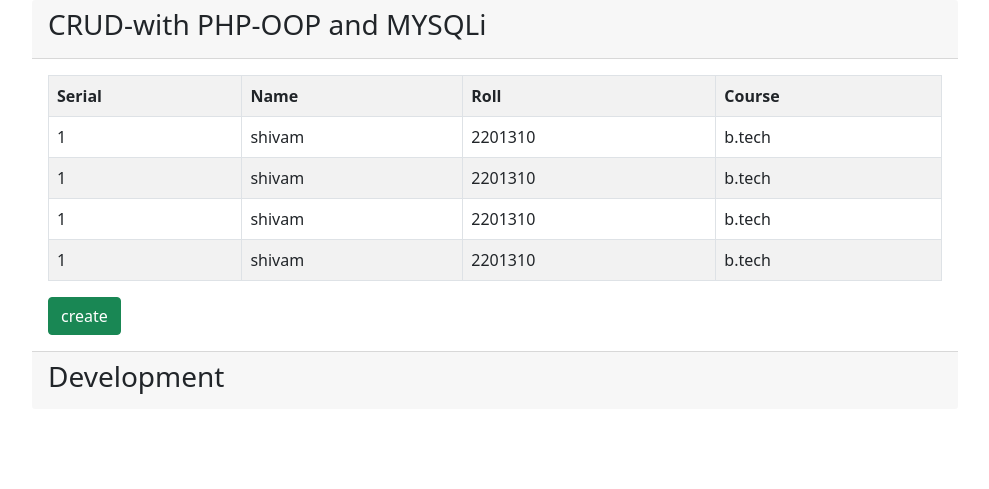
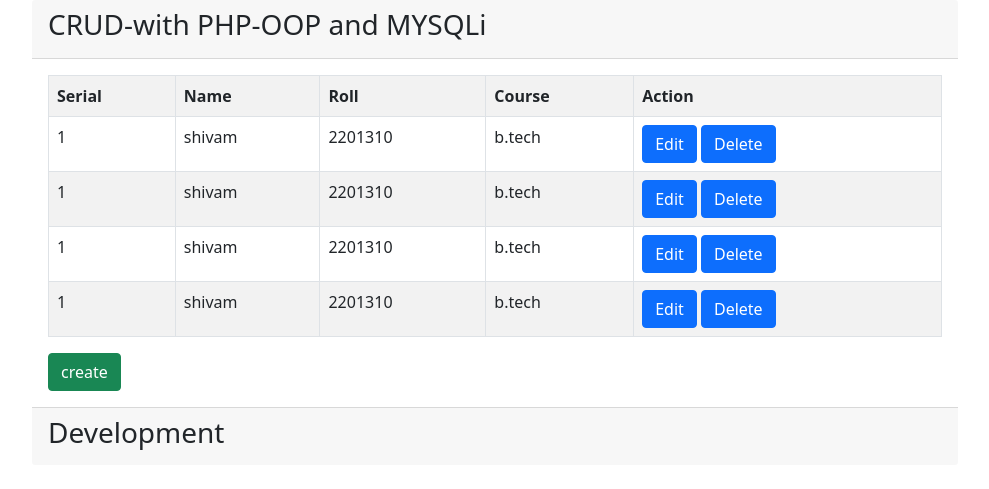
Before and after one commit to shivam60ss/CRUD-with-PHP-OPP-and-MySQLi, a PHP site: page / in a window 1280 px wide. Shown: the top 489 px of the page, without its empty margins (145-1134 px from the left). Run offline with PHP 8.4, Linux system fonts and the light colour scheme.

Commit message:
add some design

```diff
--- /dev/null
+++ b/config.php
@@ -0,0 +1,5 @@
+<?php
+define('DBHOST','localhost');
+define('DBUSER','localhost');
+define('DBUSER','localhost');
+?>
--- a/create.php
+++ b/create.php
@@ -16,8 +16,10 @@ include 'header.php';
       <input class="form-check-input" type="checkbox" name="remember"> Remember me
     </label>
   </div>
-  <button type="submit" class="btn btn-primary">Submit</button>
-  <button type="submit" class="btn btn-primary">Back</button>
+  <button type="submit" class="btn btn-primary">Update</button>
+  <button type="submit" class="btn btn-primary">Delete</button>
+  <a class="btn btn-primary" href="index.php"></a>
+
 </form>
 </div>
 
--- a/index.php
+++ b/index.php
@@ -10,30 +10,56 @@
                             <th>Name</th>
                             <th>Roll</th>
                             <th>Course</th>
+                            <th>Action</th>
+
                         </tr>
                         <tr>
                             <td>1</td>
                             <td>shivam</td>
                             <td>2201310</td>
                             <td>b.tech</td>
+                            <td>
+                                <a class="btn btn-primary" href="update.php">Edit</a>
+
+                                <a class="btn btn-primary" href="update.php">Delete</a>
+                            </td>
+
                         </tr>
                         <tr>
                             <td>1</td>
                             <td>shivam</td>
                             <td>2201310</td>
                             <td>b.tech</td>
+                            <td>
+                                <a class="btn btn-primary" href="update.php">Edit</a>
+
+                                <a class="btn btn-primary" href="update.php">Delete</a>
+                            </td>
+
                         </tr>
                         <tr>
                             <td>1</td>
                             <td>shivam</td>
                             <td>2201310</td>
                             <td>b.tech</td>
+                            <td>
+                                <a class="btn btn-primary" href="update.php">Edit</a>
+
+                                <a class="btn btn-primary" href="update.php">Delete</a>
+                            </td>
+
                         </tr>
                         <tr>
                             <td>1</td>
                             <td>shivam</td>
                             <td>2201310</td>
                             <td>b.tech</td>
+                            <td>
+                                <a class="btn btn-primary" href="update.php">Edit</a>
+
+                                <a class="btn btn-primary" href="update.php">Delete</a>
+                            </td>
+
                         </tr>
                     </table>
                     <a href="create.php"class="btn btn-success"> create</a>
```
Also changed, not shown: update.php (+30 -0 lines).
